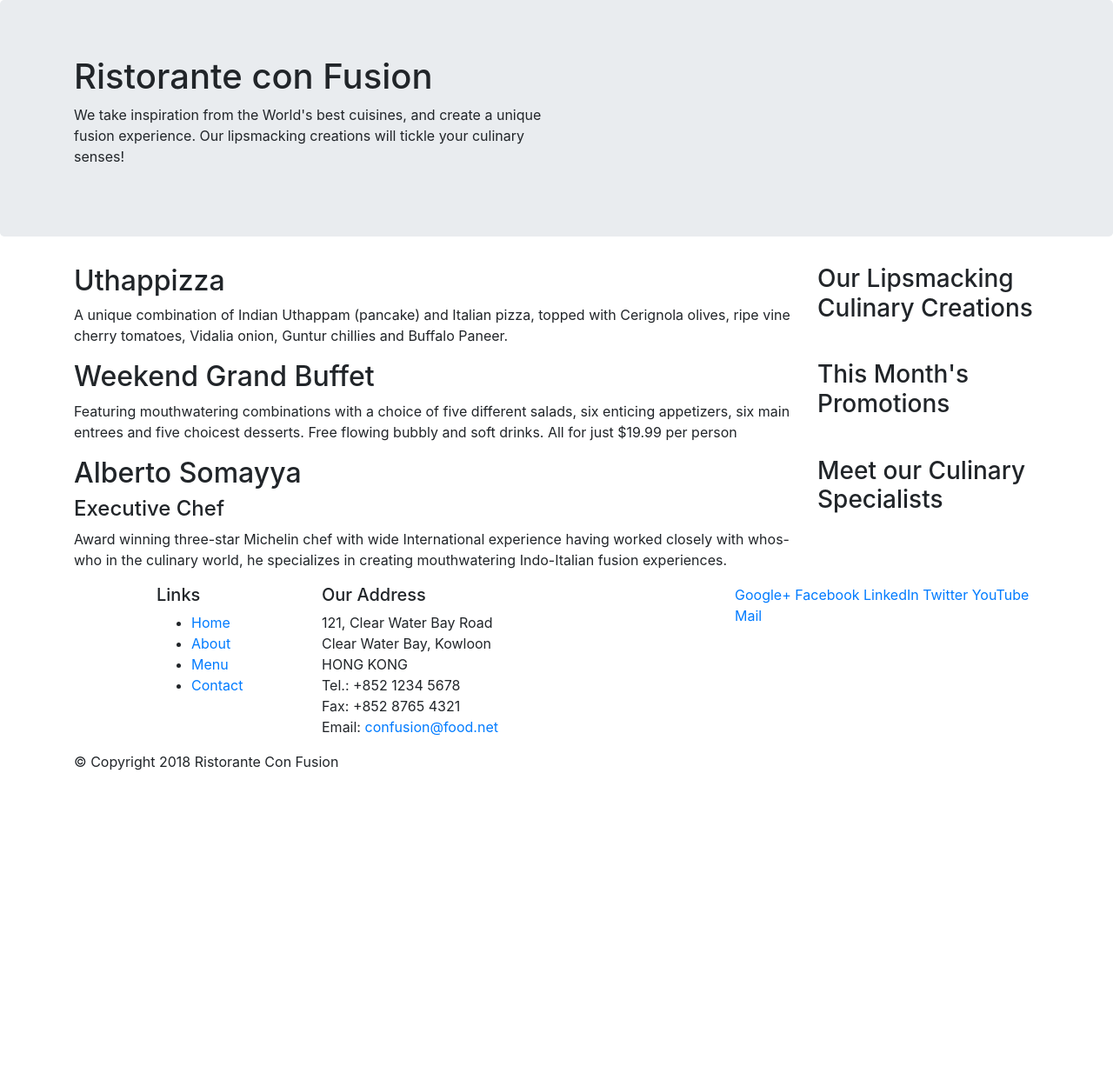
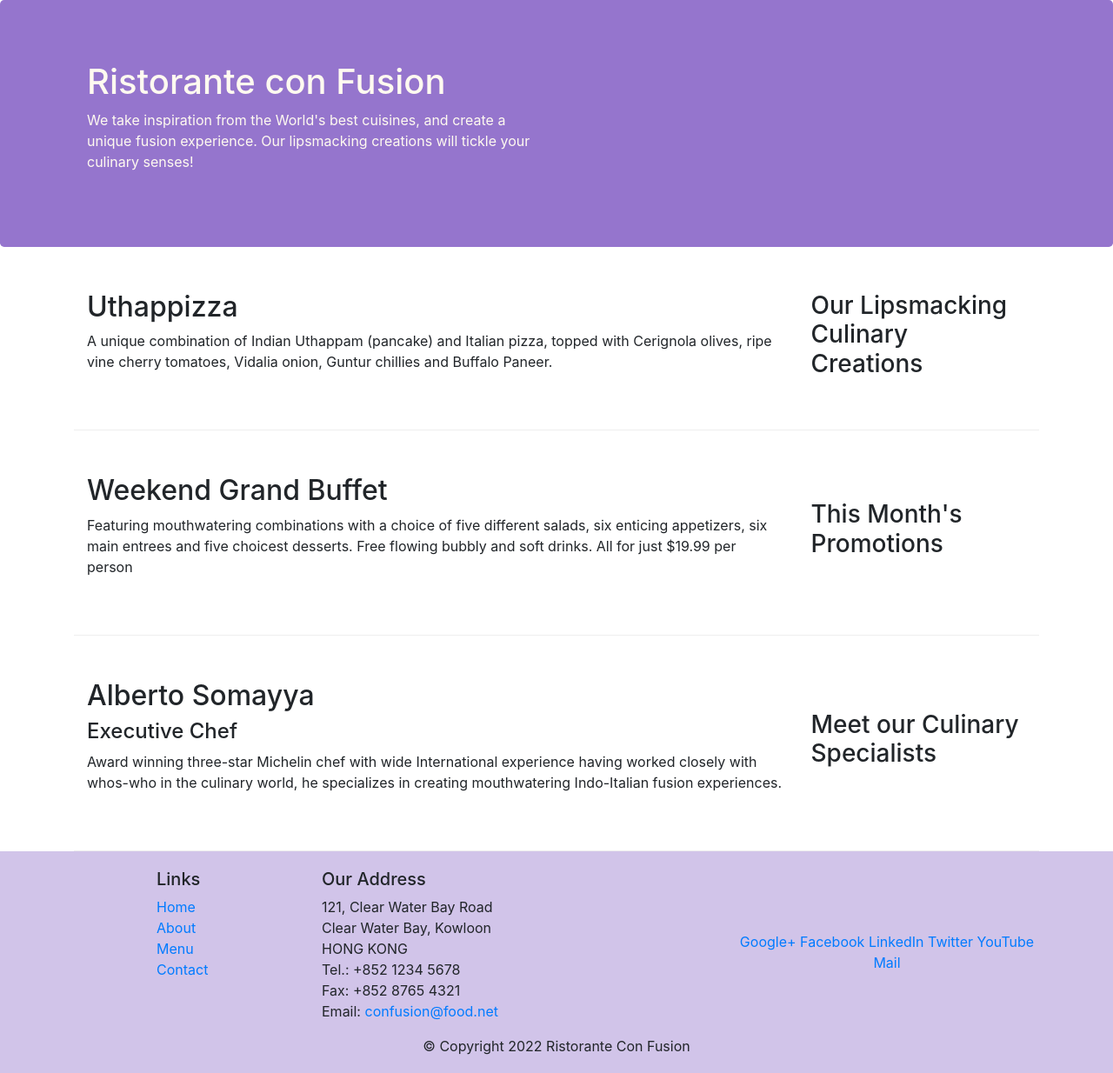
Before and after one commit to johnsethsalazar/conFusion, a website: page index.html in a window 1280 px wide. Shown: the whole page at 87% size. Before the commit the page ends 904 px from the top, so only its background shows below. Drawn offline with nearby package versions, Linux system fonts and the light colour scheme.

Commit message:
Bootstrap Grid: Part 2

```diff
--- /dev/null
+++ b/css/styles.css
@@ -0,0 +1,30 @@
+.row-header{
+    margin: 0px auto;
+    padding: 0px auto;
+}
+
+.row-content{
+    margin: 0px auto;
+    padding: 50px 0px 50px 0px;
+    border-bottom: 1px ridge;
+    min-width: 400px;
+}
+
+.footer{
+    background-color: #D1C4E9;
+    margin: 0px auto;
+    padding: 20px 0px 20px 0px;
+}
+
+.jumbotron{
+    padding: 70px 30px 70px 30px;
+    margin: 0px auto;
+    background: #9575CD;
+    color: floralwhite;
+}
+
+.address{
+    font-size: 80%;
+    margin: 0px;
+    color: #0f0f0f;
+}
--- a/index.html
+++ b/index.html
@@ -9,6 +9,7 @@
 
         <!-- Bootstrap CSS -->
         <link rel="stylesheet" href="node_modules/bootstrap/dist/css/bootstrap.min.css">
+        <link rel="stylesheet" href="css/styles.css">
     <title>Ristorante Con Fusion</title>
 </head>
 
@@ -16,7 +17,7 @@
 
     <header class="jumbotron">
         <div class="container">
-            <div class="row">
+            <div class="row row-header">
                 <div class="column-12 col-sm-6">
                     <h1>Ristorante con Fusion</h1>
                     <p>We take inspiration from the World's best cuisines, and create a unique fusion experience. Our lipsmacking creations will tickle your culinary senses!</p>
@@ -28,7 +29,7 @@
     </header>
 
     <div class="container">
-        <div class="row">
+        <div class="row row-content align-items-center">
             <div class="col-12 col-sm-4 order-sm-last col-md-3">
                 <h3>Our Lipsmacking Culinary Creations</h3>
             </div>
@@ -39,7 +40,7 @@
         </div>
 
 
-        <div class="row">
+        <div class="row row-content align-items-center">
             <div class="col-12 col-sm-4 order-sm-last col-md-3">
                 <h3>This Month's Promotions</h3>
             </div>
@@ -49,7 +50,7 @@
             </div>
         </div>
 
-        <div class="row">
+        <div class="row row-content align-items-center">
             <div class="col-12 col-sm-4 order-sm-last col-md-3">
                 <h3>Meet our Culinary Specialists</h3>
             </div>
@@ -61,12 +62,12 @@
         </div>
     </div>
 
-    <footer>
+    <footer class="footer">
         <div class="container">
             <div class="row">
                 <div class="column-4 offset-1 col-sm-2">
                     <h5>Links</h5>
-                    <ul>
+                    <ul class="list-unstyled">
                         <li><a href="#">Home</a></li>
                         <li><a href="#">About</a></li>
                         <li><a href="#">Menu</a></li>
@@ -84,8 +85,8 @@
 		              Email: <a href="mailto:confusion@food.net">confusion@food.net</a>
 		           </address>
                 </div>
-                <div class="col-12 col-sm-4">
-                    <div>
+                <div class="col-12 col-sm-4 align-self-center">
+                    <div class="text-center">
                         <a href="http://google.com/+">Google+</a>
                         <a href="http://www.facebook.com/profile.php?id=">Facebook</a>
                         <a href="http://www.linkedin.com/in/">LinkedIn</a>
@@ -95,9 +96,9 @@
                     </div>
                 </div>
            </div>
-           <div class="row">
+           <div class="row justify-content-center">
                 <div class="col-auto">
-                    <p>© Copyright 2018 Ristorante Con Fusion</p>
+                    <p>© Copyright 2022 Ristorante Con Fusion</p>
                 </div>
            </div>
         </div>
```
